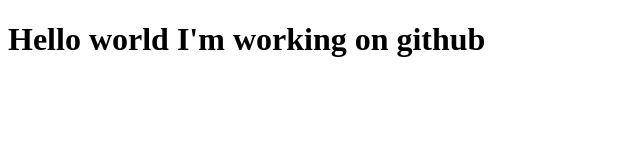
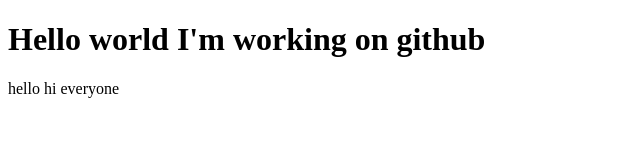
Before and after one commit to MahalakshmiD2006/learn-git, a plain HTML site: page index.html in a window 1280 px wide. Shown: the whole page, without its empty margins (0-640 px from the left). Drawn offline with Linux system fonts and the light colour scheme.

Commit message:
index added

```diff
--- a/index.html
+++ b/index.html
@@ -5,5 +5,6 @@
 </head>
 <body>
   <h1>Hello world I'm working on github</h1>
+  <p>hello hi everyone</p>
 </body>
 </html>
```
